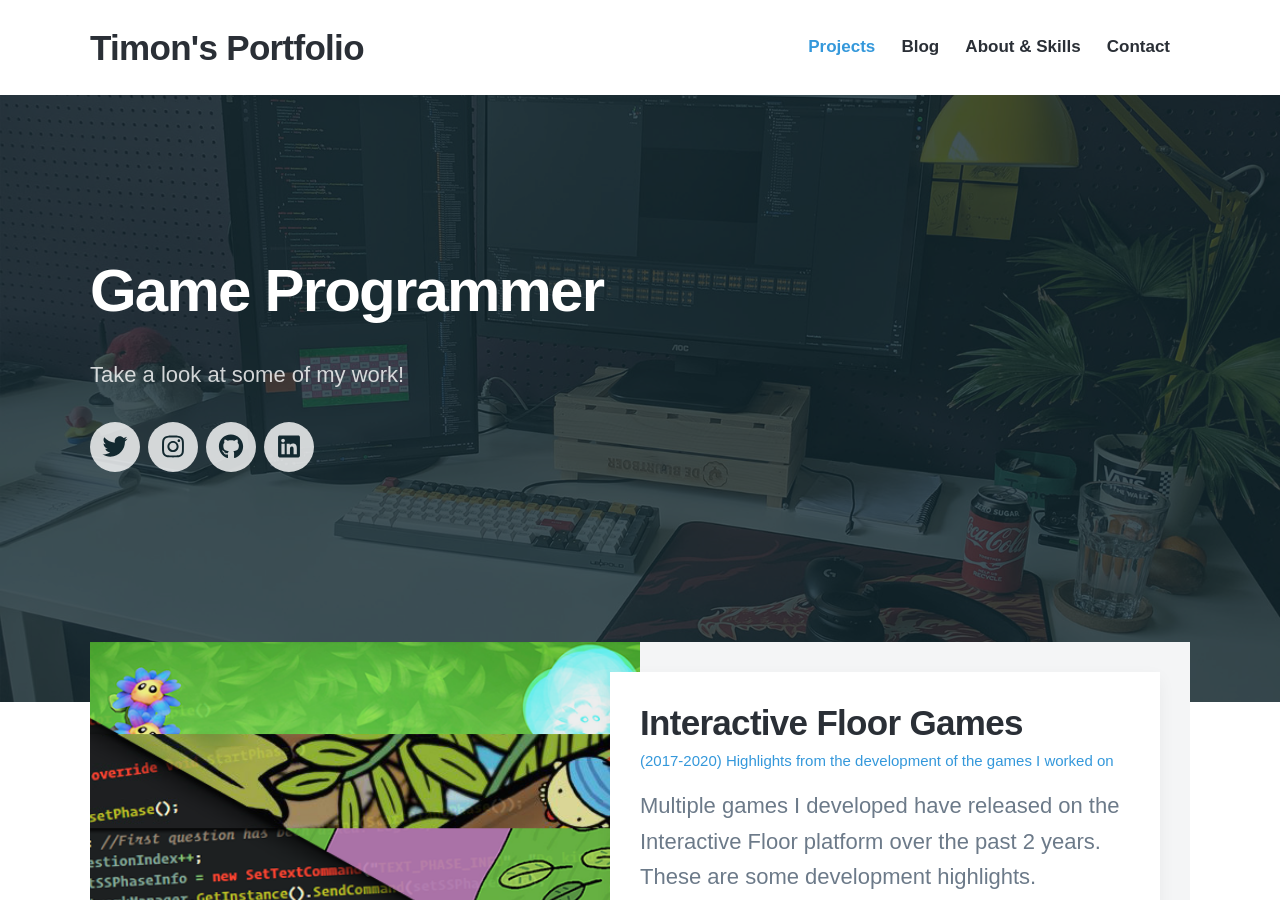
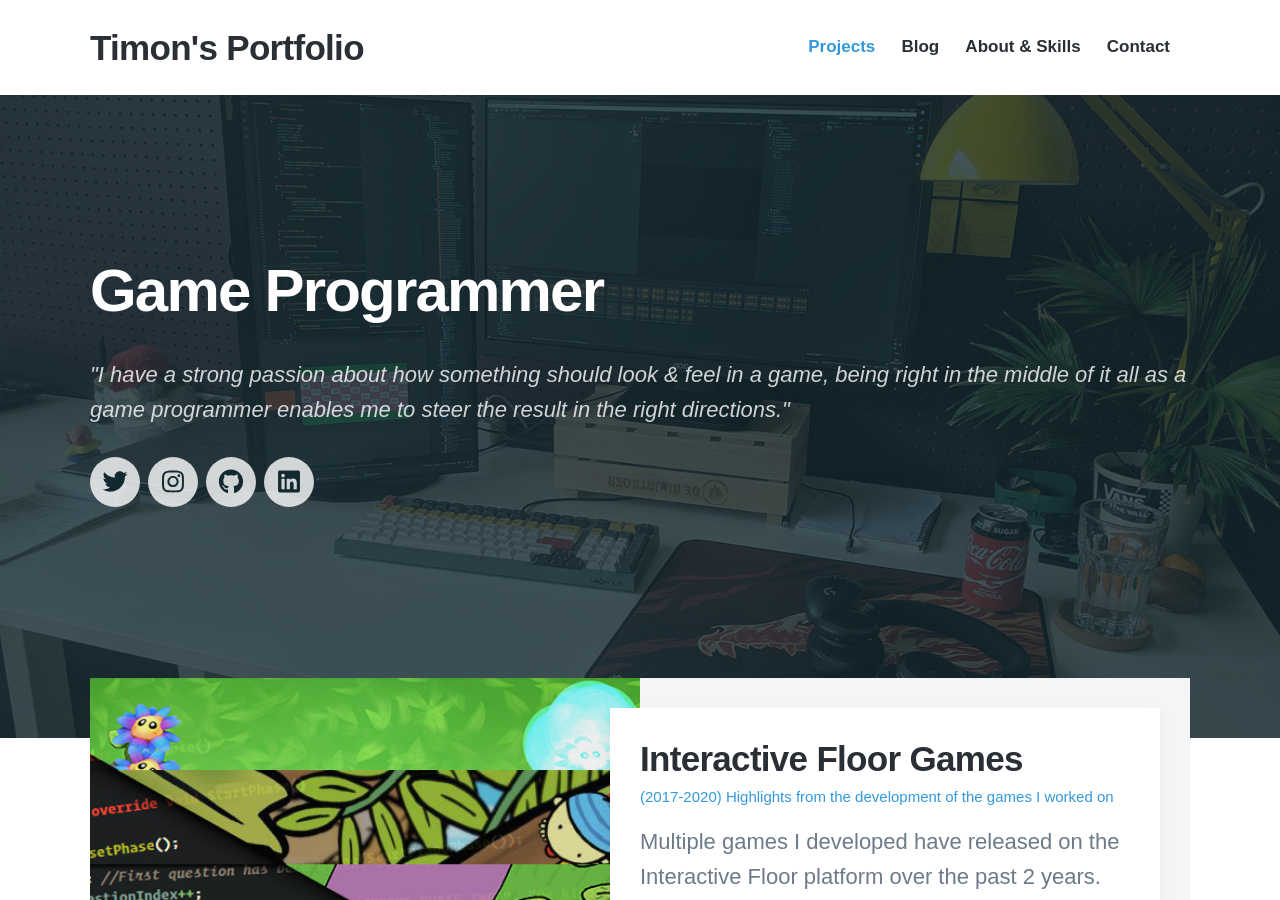
Before and after one commit to Rynji/Rynji.github.io, a Jekyll site: the page built from index.html, in a window 1280 px wide and 900 px high. Built offline with Jekyll 4.4.1, drawn with Linux system fonts in a browser that asks for light colours; nearby versions of some CDN libraries; some web fonts are replaced.

Commit message:
New subtitle :-)

```diff
--- a/index.html
+++ b/index.html
@@ -14,7 +14,7 @@ featured_image: /images/headers/home.jpg
 	<div class="wrap">
 
 		<h1>Game Programmer</h1>
-		<p>Take a look at some of my work!</p>
+		<p><i>"I have a strong passion about how something should look & feel in a game, being right in the middle of it all as a game programmer enables me to steer the result in the right directions."</i></p>
 
 		{% include socials.html %}
 
```
